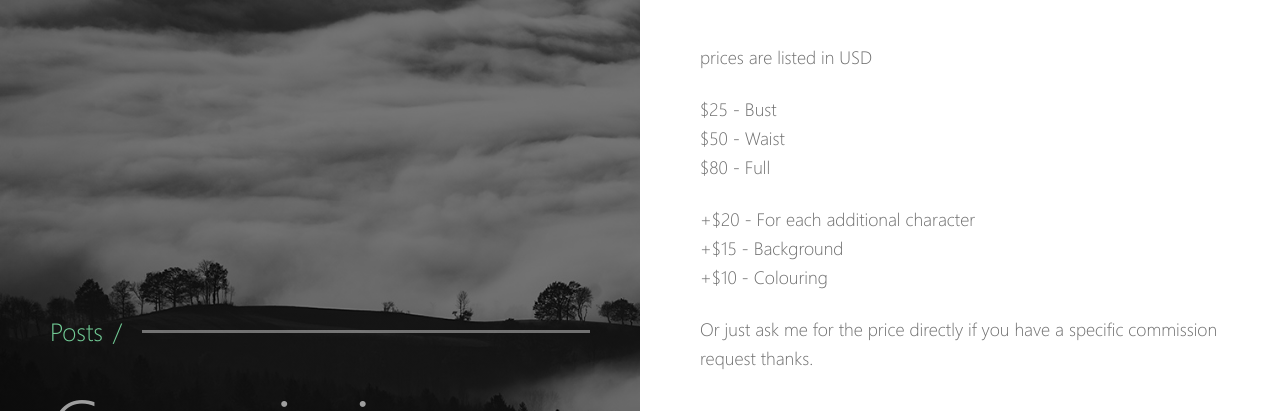
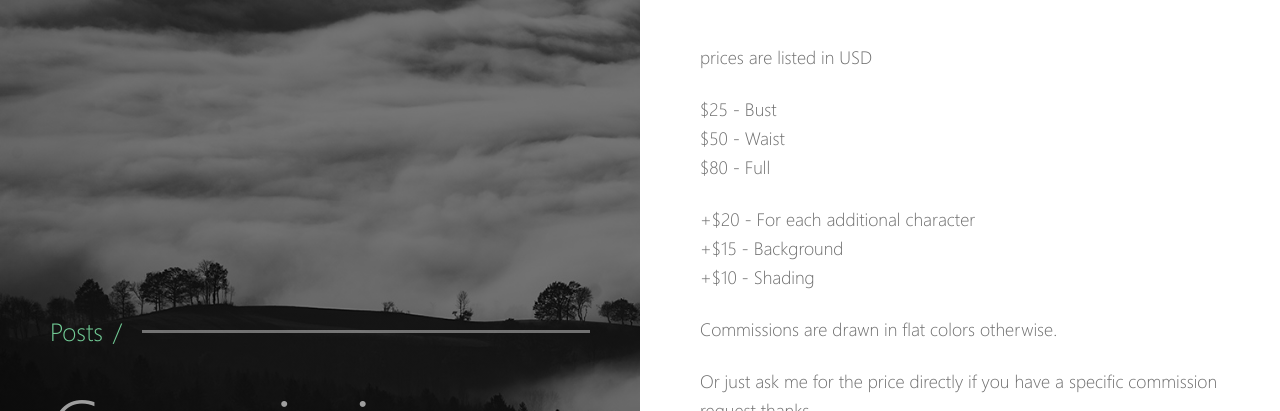
Before and after one commit to radcanine/radcanine.github.io, a Jekyll site: the page built from _posts/2018-12-29-prices.md, in a window 1280 px wide, cut to the strip 136-547 px from the top of the page. Built offline with Jekyll 4.4.1, drawn with Linux system fonts in a browser that asks for light colours.

Commit message:
Update 2018-12-29-prices.md

```diff
--- a/_posts/2018-12-29-prices.md
+++ b/_posts/2018-12-29-prices.md
@@ -14,8 +14,11 @@ $25 - Bust <br />
 $50 - Waist <br />
 $80 - Full <br />
 
+
 +$20 - For each additional character <br />
 +$15 - Background <br />
-+$10 - Colouring <br />
++$10 - Shading <br />
+
+Commissions are drawn in flat colors otherwise. <br/>
 
 Or just ask me for the price directly if you have a specific commission request thanks.<br />
```
